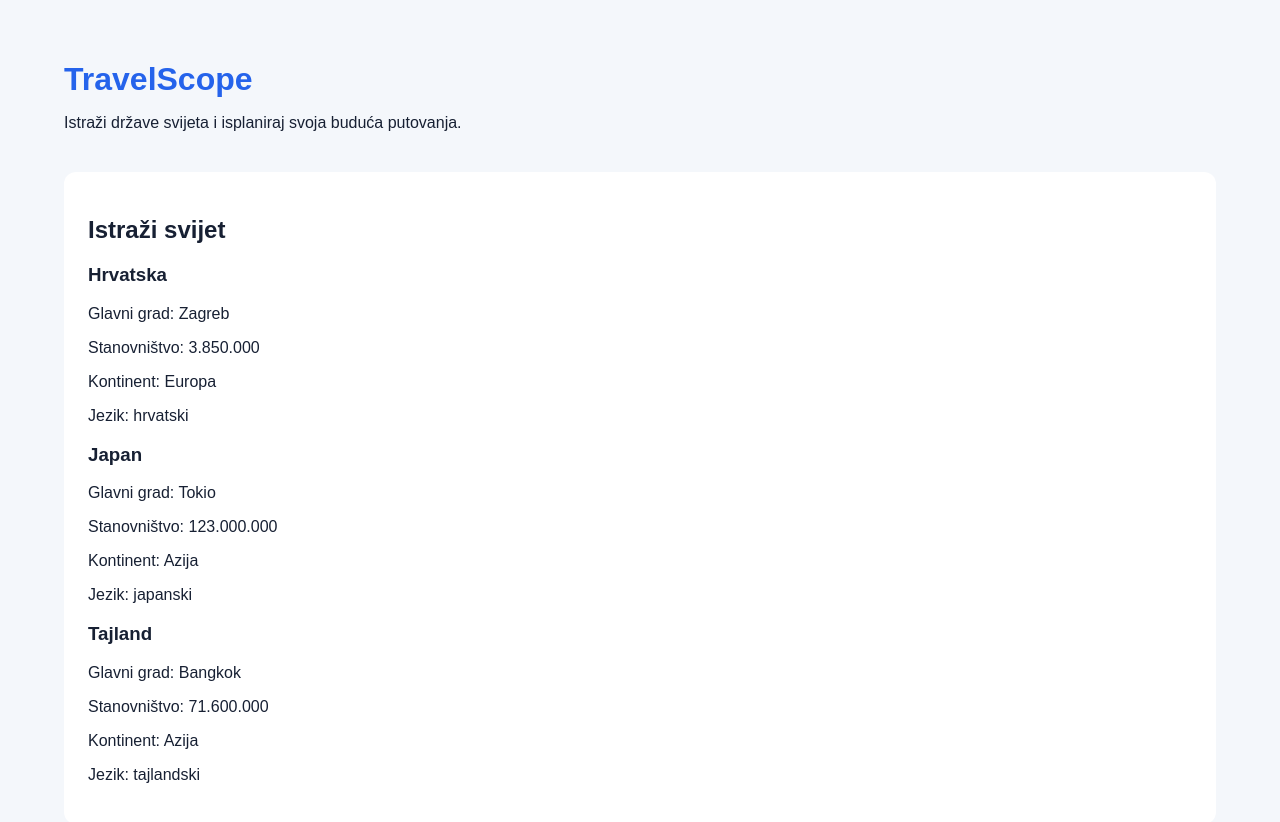
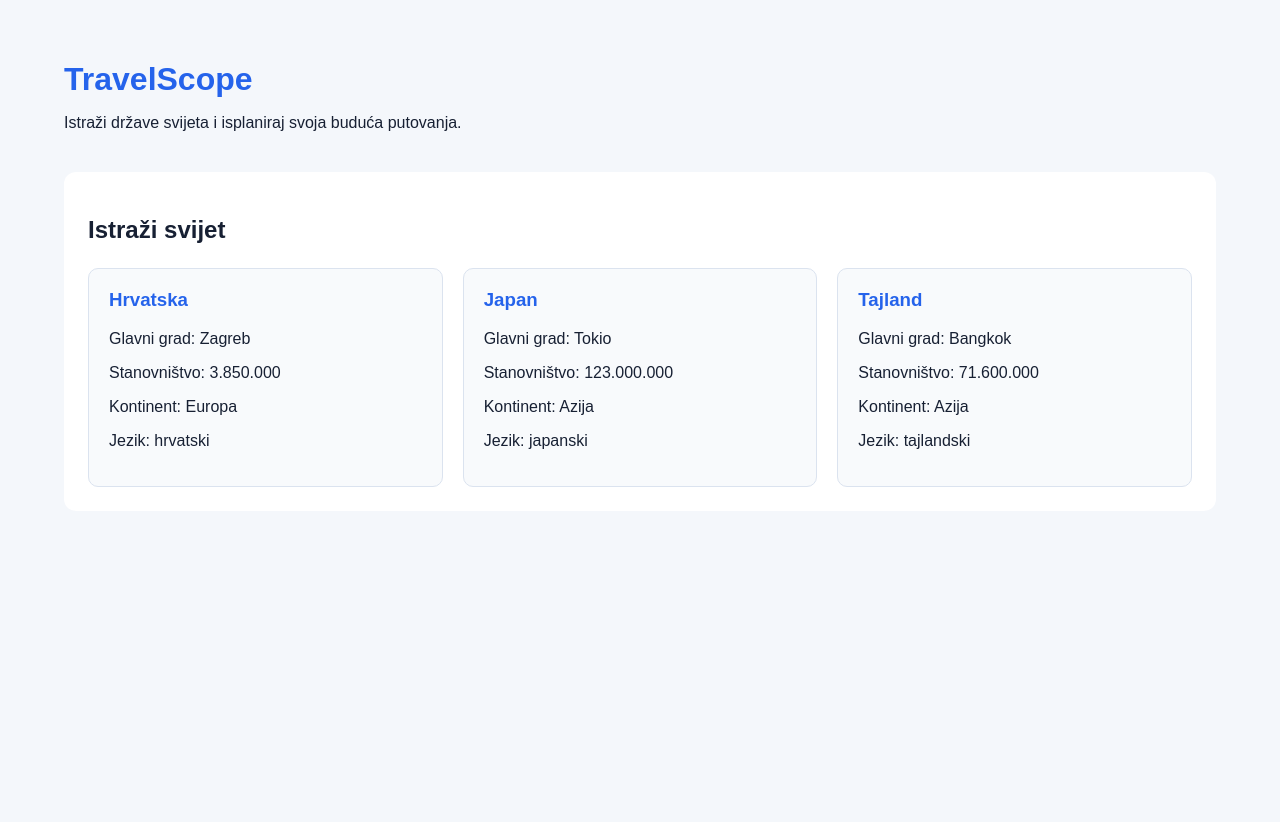
Before and after one commit to pericdominik/travelscope-webapp, a React (Vite) app: page / in a window 1280 px wide. Shown: the top 822 px of the page. After the commit the page ends 800 px from the top, so only its background shows below. Built offline with nearby package versions, Linux system fonts and the light colour scheme.

Commit message:
Style country cards with responvise grid

```diff
--- a/src/App.css
+++ b/src/App.css
@@ -16,3 +16,28 @@ section {
   background-color: white;
   border-radius: 12px;
 }
+
+.country-grid {
+  display: grid;
+  grid-template-columns: repeat(3, 1fr);
+  gap: 20px;
+  margin-top: 24px;
+}
+
+.country-card {
+  padding: 20px;
+  border: 1px solid #dbe3ef;
+  border-radius: 10px;
+  background-color: #f8fafc;
+}
+
+.country-card h3 {
+  margin-top: 0;
+  color: #2563eb;
+}
+
+@media (max-width: 800px) {
+  .country-grid {
+    grid-template-columns: 1fr;
+  }
+}
--- a/src/App.tsx
+++ b/src/App.tsx
@@ -44,8 +44,9 @@ function App() {
 
       <section>
         <h2>Istraži svijet</h2>
+        <div className="country-grid">
             {countries.map((country) => (
-          <article key={country.name}>
+              <article className="country-card" key={country.name}>
               <h3>{country.name}</h3>
               <p>Glavni grad: {country.capital}</p>
               <p>Stanovništvo: {country.population.toLocaleString('hr-HR')}</p>
@@ -53,6 +54,7 @@ function App() {
               <p>Jezik: {country.language}</p>
             </article>
           ))}
+        </div>
       </section>
     </main>
   )
```
Lines whose indentation alone changed are shown as unchanged.
